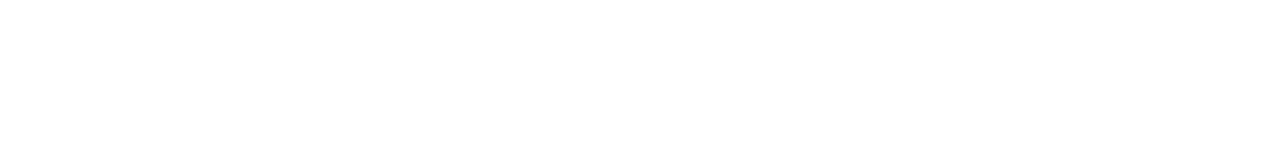
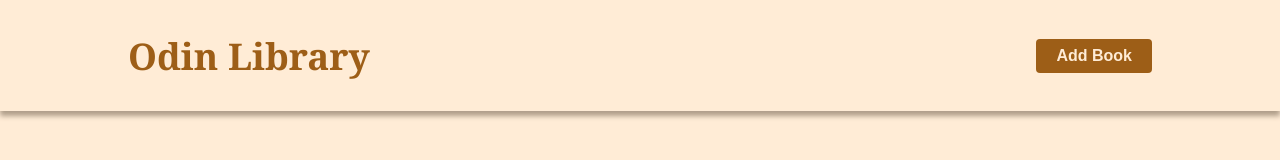
Before and after one commit to Makster20/odin-library, a plain HTML site: page index.html in a window 1280 px wide. Drawn offline with Linux system fonts and the light colour scheme.

Commit message:
add navbar

```diff
--- a/index.html
+++ b/index.html
@@ -8,5 +8,12 @@
     <script src="main.js" defer></script>
 </head>
 <body>
+
+    <nav>
+        <h1>Odin Library</h1>
+        <button>Add Book</button>
+    </nav>
+
+
 </body>
 </html>
--- a/style.css
+++ b/style.css
@@ -0,0 +1,33 @@
+body{
+    margin: 0;
+    padding: 0;
+    font-family: Cambria, Cochin, Georgia, Times, 'Times New Roman', serif;
+    background-color: #ffecd6;
+    color: #9d5e17;
+}
+
+nav{
+    display: flex;
+    justify-content: space-between;
+    align-items: center;
+    padding-inline: 10%;
+    padding-block: px;
+    box-shadow: 0px 5px 5px #b09e8a;
+}
+
+nav h1{
+    font-size: 2.3rem;
+}
+
+nav button{
+    font-size: 1rem;
+    font-weight: 600;
+    border: none;
+    border-radius: 4px;
+    padding-inline: 20px;
+    padding-block: 8px;
+    background-color: #9d5e17;
+    color: #ffecd6;
+    cursor: pointer;
+
+}
```
